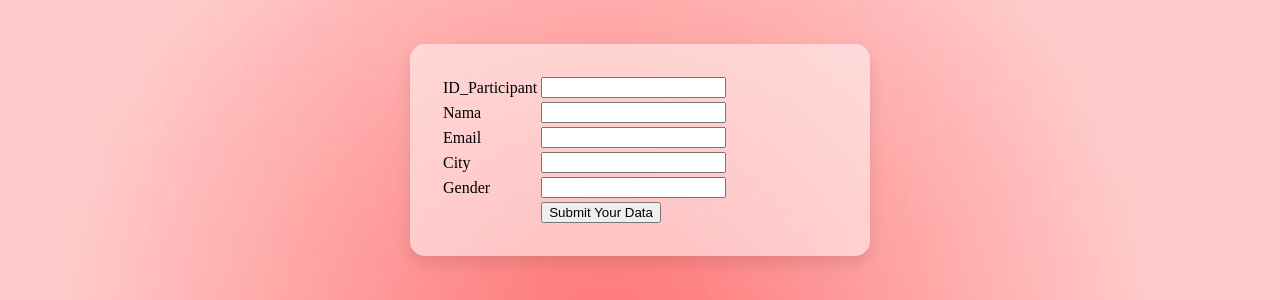
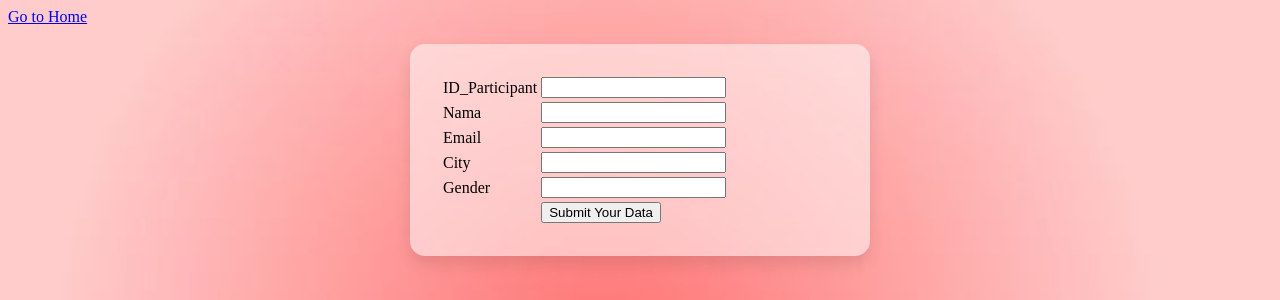
Before and after one commit to Princessbabik/ssip-database, a PHP site: page / in a window 1280 px wide. Shown: the top 300 px of the page. Run offline with PHP 8.4, Linux system fonts and the light colour scheme.

Commit message:
Update index.php

```diff
--- a/index.php
+++ b/index.php
@@ -5,7 +5,7 @@
     <link href="style.css" rel="stylesheet">
 </head>
 <body>
-    <a href="home.html"class="btn btn-secondary btn-block"></a>
+    <a href="home.html">Go to Home</a>
     <br/><br/>
     <form action="index.php" method="post" name="form1">
         <div class="container">
```
